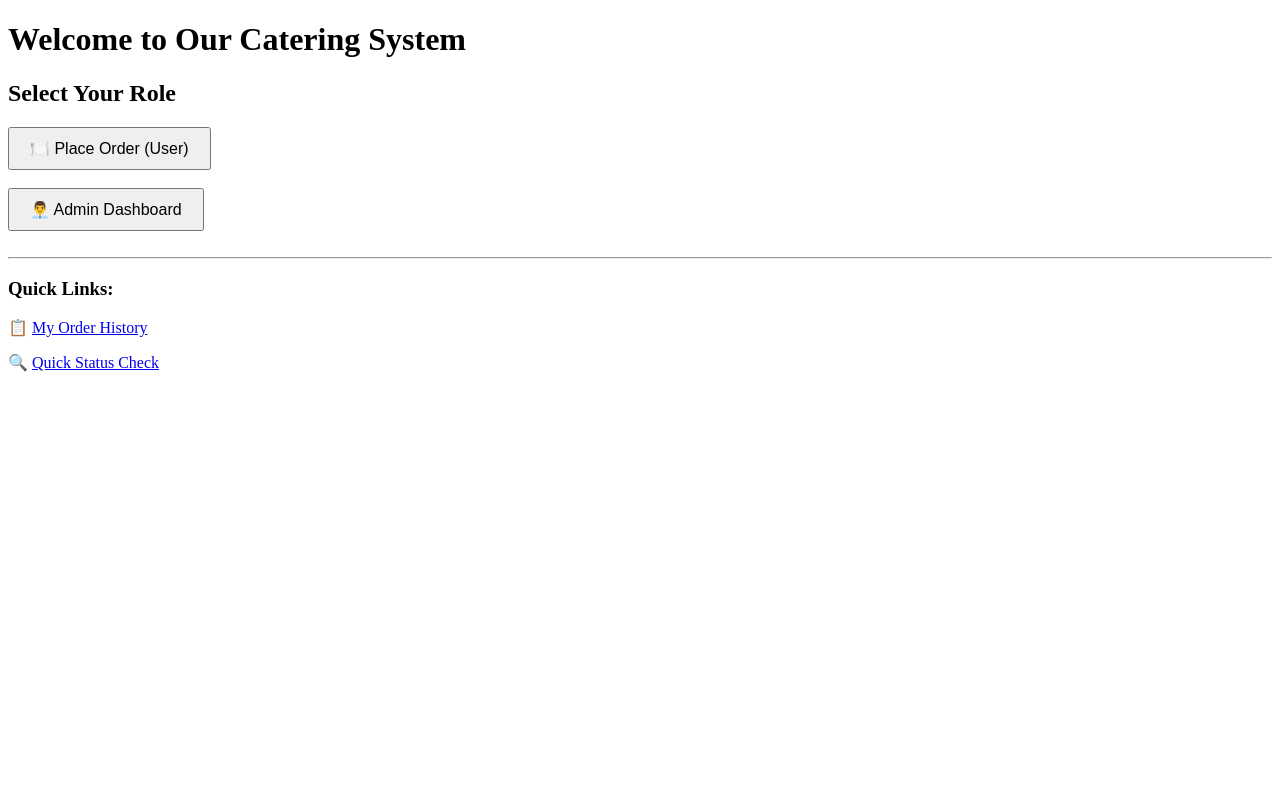
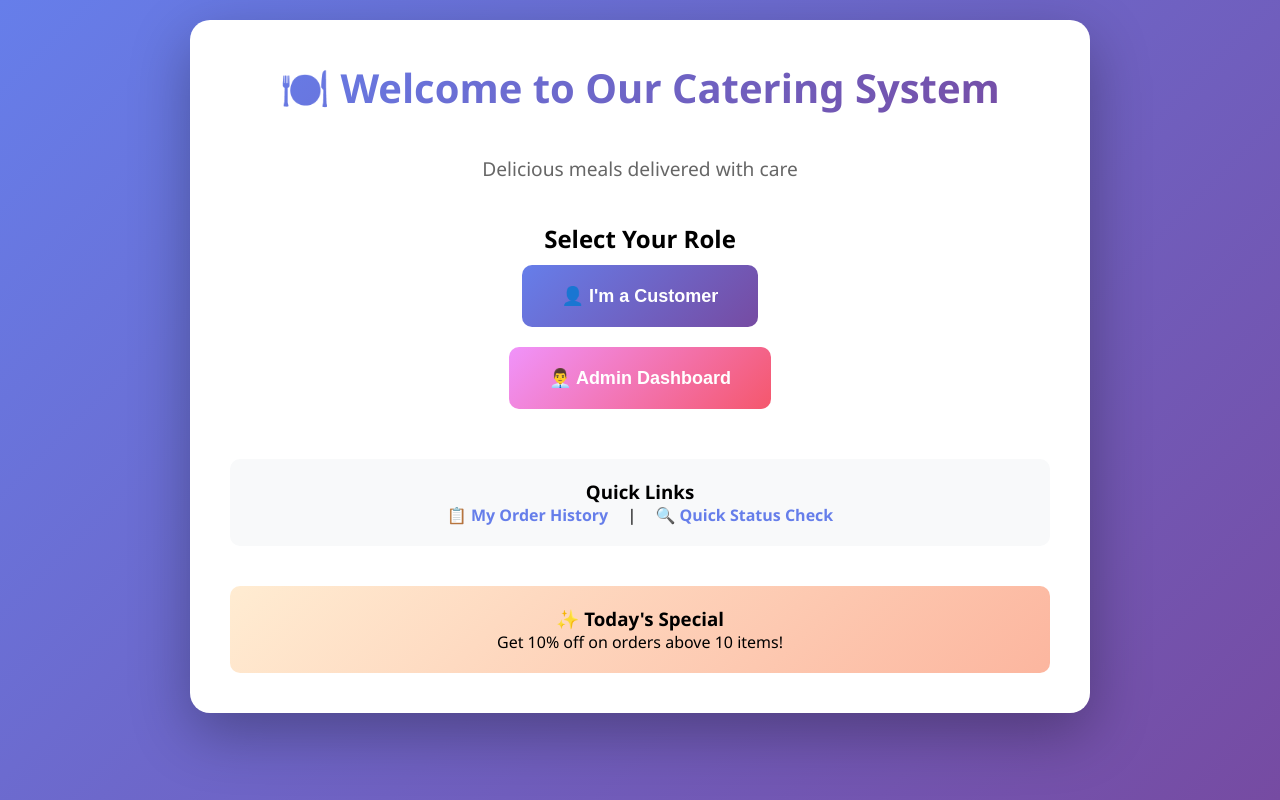
Before and after one commit to rashmimalikarjun/Order-management-system, a Flask app: page / in a window 1280 px wide. Run offline with Flask 3, Linux system fonts and the light colour scheme.

Commit message:
Update index.html

```diff
--- a/templates/index.html
+++ b/templates/index.html
@@ -1,26 +1,126 @@
 <!DOCTYPE html>
-<html>
+<html lang="en">
 <head>
-  <title>Catering System - Home</title>
+    <meta charset="UTF-8">
+    <meta name="viewport" content="width=device-width, initial-scale=1.0">
+    <title>Home - Catering System</title>
+    <style>
+        * {
+            margin: 0;
+            padding: 0;
+            box-sizing: border-box;
+        }
+
+        body {
+            font-family: 'Segoe UI', Tahoma, Geneva, Verdana, sans-serif;
+            background: linear-gradient(135deg, #667eea 0%, #764ba2 100%);
+            min-height: 100vh;
+            padding: 20px;
+        }
+
+        .container {
+            max-width: 900px;
+            margin: 0 auto;
+            background: white;
+            border-radius: 20px;
+            box-shadow: 0 20px 60px rgba(0,0,0,0.3);
+            padding: 40px;
+            animation: fadeIn 0.5s ease-in;
+        }
+
+        @keyframes fadeIn {
+            from { opacity: 0; transform: translateY(-20px); }
+            to { opacity: 1; transform: translateY(0); }
+        }
+
+        h1 {
+            font-size: 2.5em;
+            text-align: center;
+            background: linear-gradient(135deg, #667eea 0%, #764ba2 100%);
+            -webkit-background-clip: text;
+            -webkit-text-fill-color: transparent;
+            background-clip: text;
+            margin-bottom: 20px;
+        }
+
+        button, .btn {
+            background: linear-gradient(135deg, #667eea 0%, #764ba2 100%);
+            color: white;
+            padding: 20px 40px;
+            border: none;
+            border-radius: 10px;
+            font-size: 18px;
+            font-weight: 600;
+            cursor: pointer;
+            transition: all 0.3s ease;
+            margin: 10px;
+        }
+
+        button:hover {
+            transform: translateY(-2px);
+            box-shadow: 0 10px 20px rgba(102, 126, 234, 0.3);
+        }
+
+        .btn-secondary {
+            background: linear-gradient(135deg, #f093fb 0%, #f5576c 100%);
+        }
+
+        .nav-links {
+            text-align: center;
+            margin: 30px 0;
+            padding: 20px;
+            background: #f8f9fa;
+            border-radius: 10px;
+        }
+
+        .nav-links a {
+            color: #667eea;
+            text-decoration: none;
+            margin: 0 15px;
+            font-weight: 600;
+        }
+
+        .special-offer {
+            text-align: center;
+            margin-top: 40px;
+            padding: 20px;
+            background: linear-gradient(135deg, #ffecd2 0%, #fcb69f 100%);
+            border-radius: 10px;
+        }
+    </style>
 </head>
 <body>
-  <h1>Welcome to Our Catering System</h1>
+    <div class="container">
+        <h1>🍽️ Welcome to Our Catering System</h1>
+
+        <div style="text-align: center; margin: 40px 0;">
+            <p style="font-size: 1.2em; color: #666; margin-bottom: 40px;">
+                Delicious meals delivered with care
+            </p>
+
             <h2>Select Your Role</h2>
 
             <form method="POST" action="{{ url_for('index') }}">
-    <button type="submit" name="role" value="user" style="padding: 10px 20px; font-size: 16px;">
-      🍽️ Place Order (User)
+                <button type="submit" name="role" value="user">
+                    👤 I'm a Customer
                 </button>
-    <br><br>
-    <button type="submit" name="role" value="admin" style="padding: 10px 20px; font-size: 16px;">
+                <br>
+                <button type="submit" name="role" value="admin" class="btn-secondary">
                     👨‍💼 Admin Dashboard
                 </button>
             </form>
+        </div>
 
-  <br>
-  <hr>
-  <h3>Quick Links:</h3>
-  <p>📋 <a href="{{ url_for('my_orders') }}">My Order History</a></p>
-  <p>🔍 <a href="{{ url_for('status') }}">Quick Status Check</a></p>
+        <div class="nav-links">
+            <h3>Quick Links</h3>
+            <a href="{{ url_for('my_orders') }}">📋 My Order History</a> |
+            <a href="{{ url_for('status') }}">🔍 Quick Status Check</a>
+        </div>
+
+        <div class="special-offer">
+            <h3>✨ Today's Special</h3>
+            <p>Get 10% off on orders above 10 items!</p>
+        </div>
+    </div>
 </body>
 </html>
```
Lines whose indentation alone changed are shown as unchanged.
